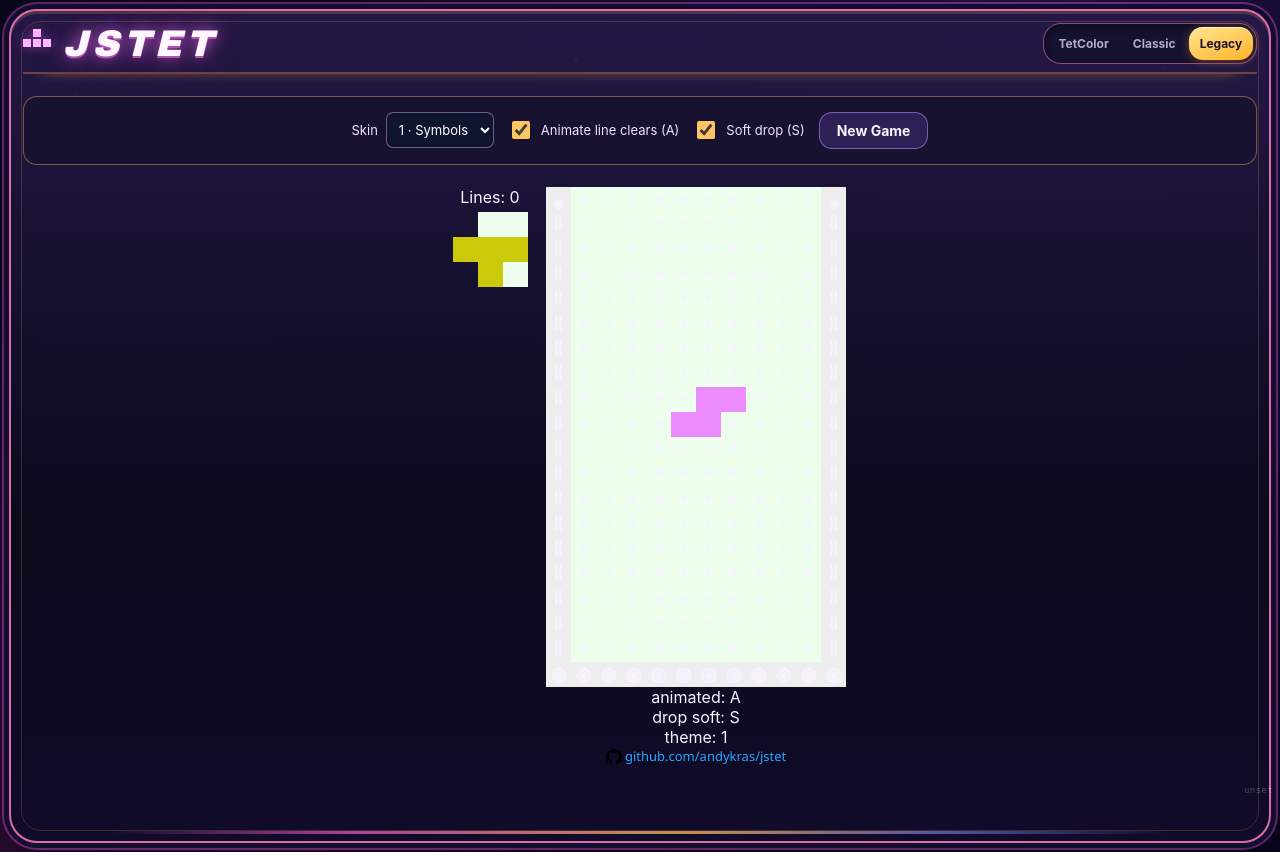
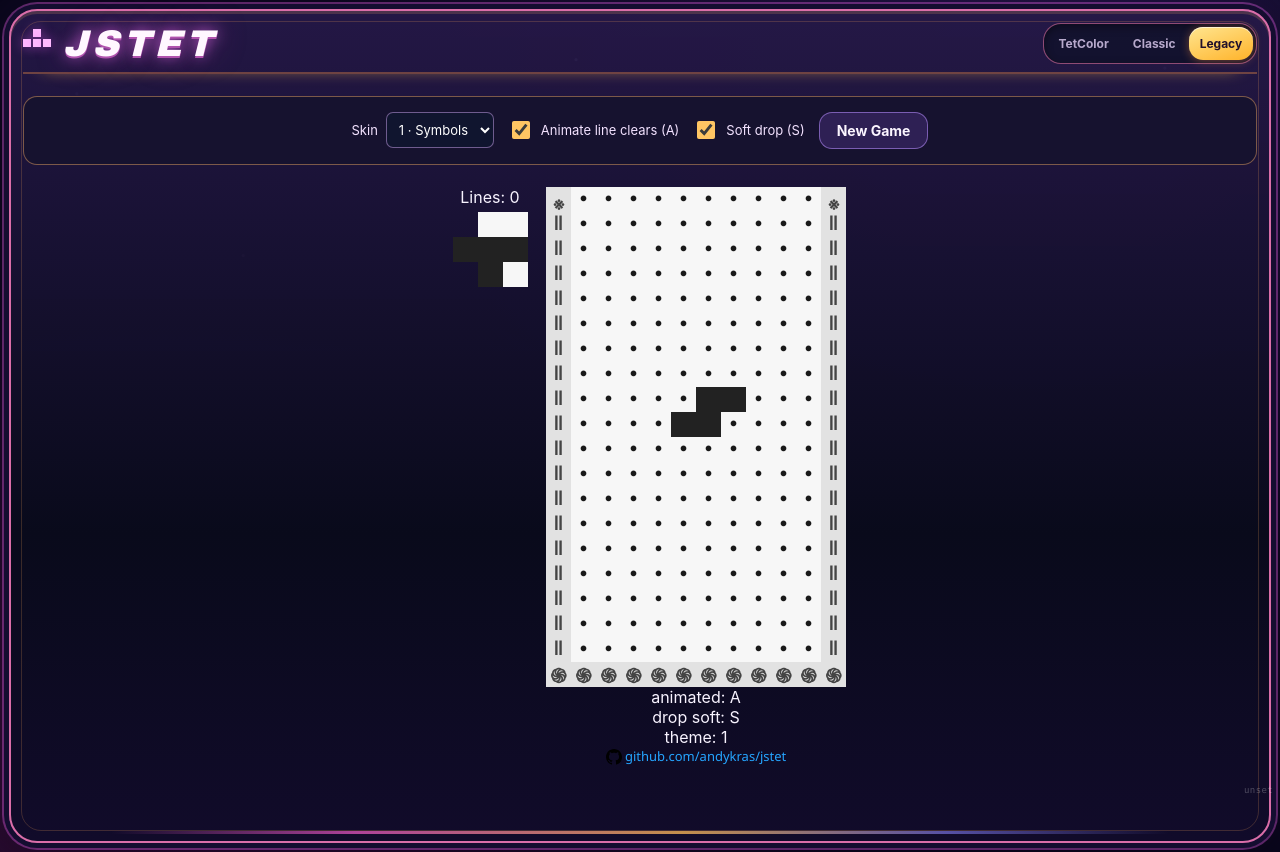
Before and after one commit to andykras/jstet, a Vue app: page / in a window 1280 px wide. Both pictures are taken after a click on the button "Legacy". Built offline with nearby package versions, Linux system fonts and the light colour scheme; no server answers.

Commit message:
fix(legacy): render Symbols, ASCII and Text in monochrome; reserve colors for skin 4

```diff
--- a/src/components/stakan.vue
+++ b/src/components/stakan.vue
@@ -1,5 +1,5 @@
 <template>
-  <div class="legacy-screen">
+  <div class="legacy-screen" :class="{ 'legacy-screen--colors': theme === 4 }">
     <section class="legacy-options"
              aria-label="Legacy engine options">
       <label class="legacy-options__field">
@@ -408,7 +408,7 @@ export default {
       // ticks = performance.now()
       iskeydown = false
       let p = parseInt(e.key)
-      if (p >= 0 && p <= 9) {
+      if (p >= 1 && p <= 4) {
         this.theme = p
       }
       if (e.key == 'a') this.linesAnimated = !this.linesAnimated
@@ -685,4 +685,33 @@ export default {
     }
   }
 }
+// The historical Symbol, ASCII, and Text renderers are monochrome.
+// Keep the seven TetColor hues exclusively for the Colors (4) renderer.
+// These styles apply equally to the well and to the next-piece preview.
+.legacy-screen:not(.legacy-screen--colors)
+  .main .stakan .row > div
+    background-color #f7f7f7
+    color #191919
+
+    &.N1,
+    &.N2,
+    &.N3,
+    &.N4,
+    &.N5,
+    &.N6,
+    &.N7
+      background-color #222
+      color #fff
+
+    &.N8
+      background-color #bfbfbf
+      color #161616
+
+    &.N9
+      background-color #e2e2e2
+      color #444
+
+  // An empty cell in the miniature next-piece preview stays transparent.
+  .main .next .row > div.N0
+    background-color transparent
 </style>
```
